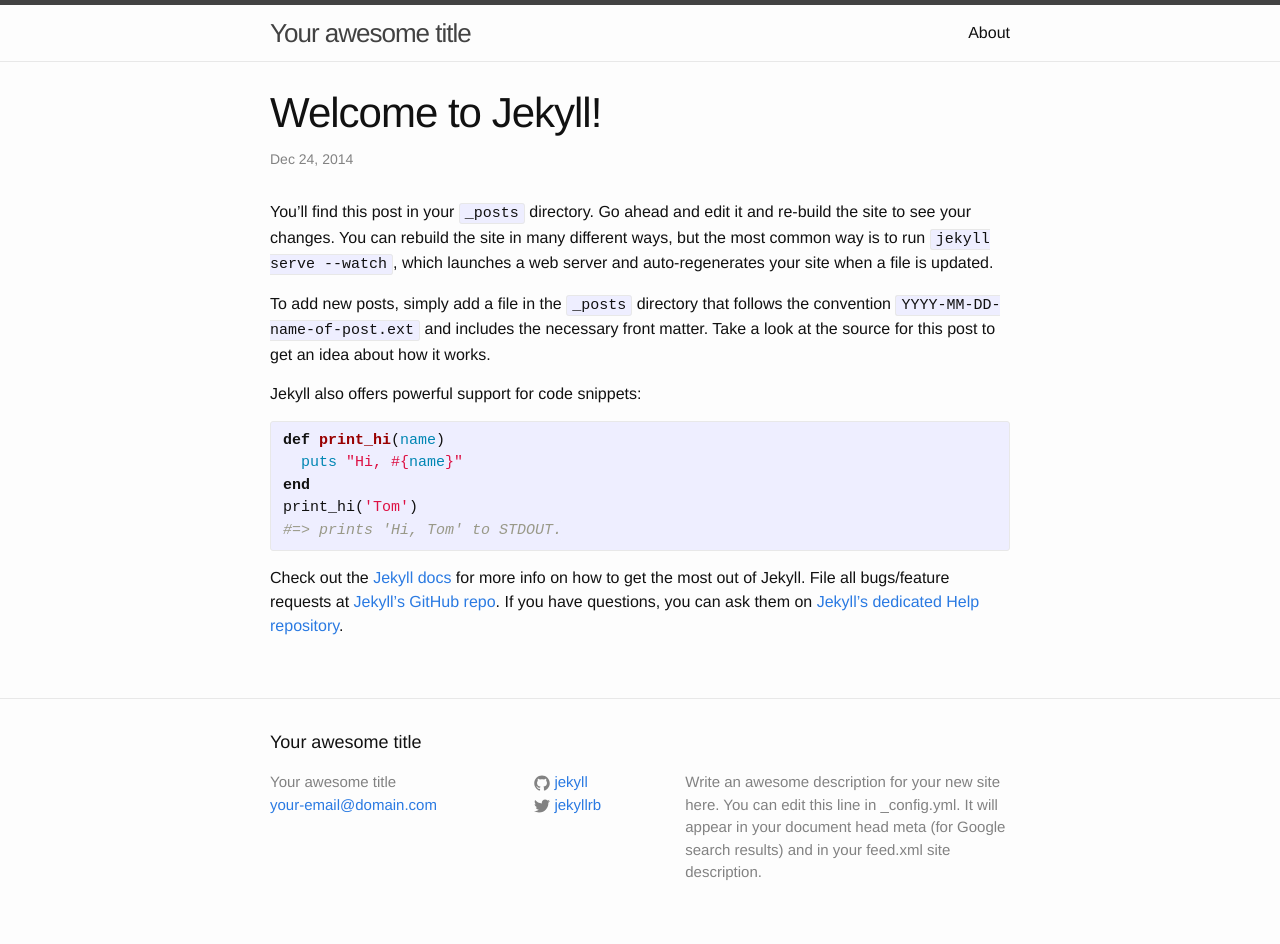
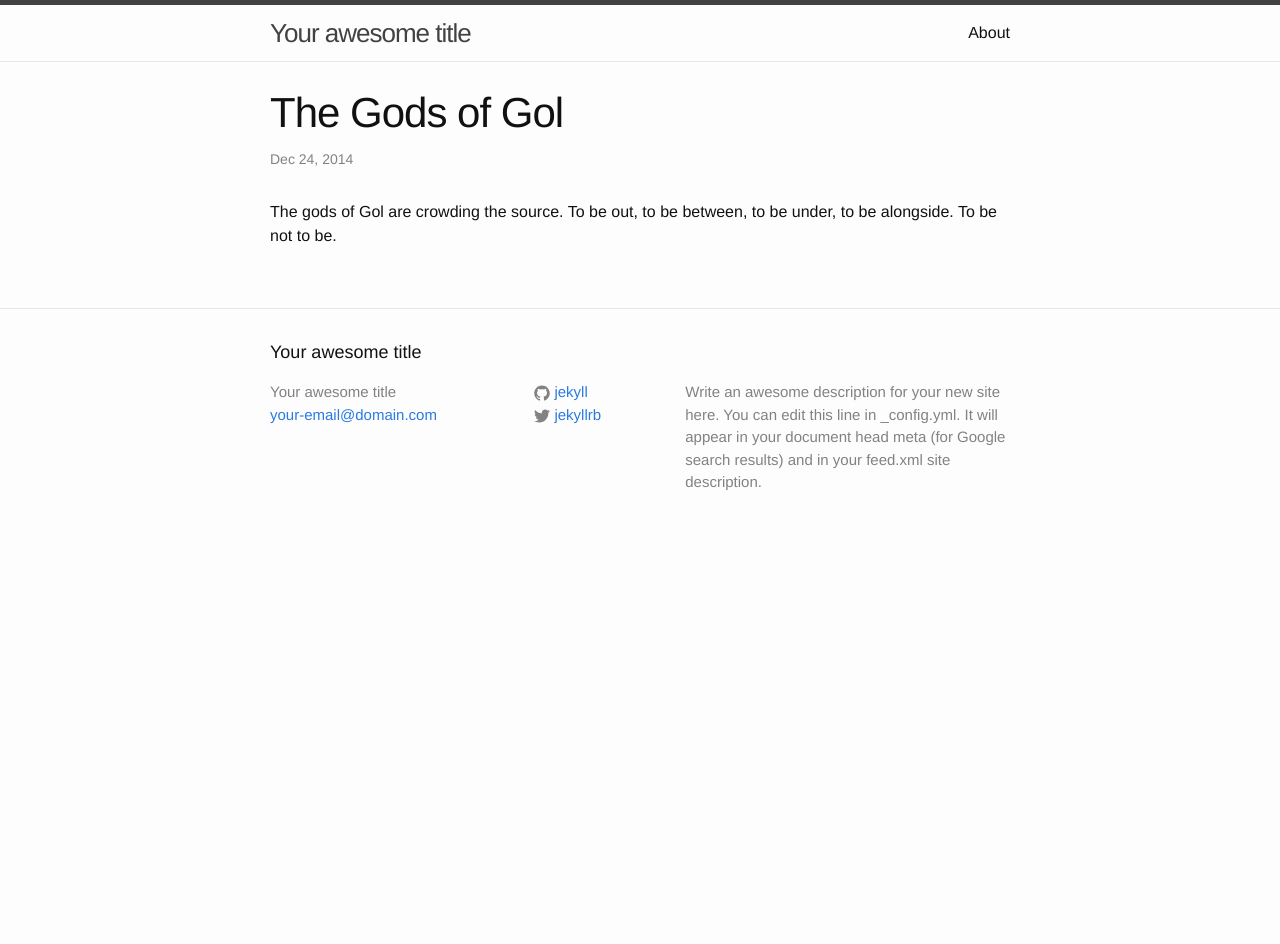
Before and after one commit to limbic/limbic.github.io, a Jekyll site: the page built from _posts/2014-12-24-pray-to-the-gods-of-gol.markdown, in a window 1280 px wide. Built offline with Jekyll 4.4.1, drawn with Linux system fonts in a browser that asks for light colours; after the commit the page ends 900 px from its top, so only the background shows below that.

Commit message:
Update to post

```diff
--- a/_posts/2014-12-24-pray-to-the-gods-of-gol.markdown
+++ b/_posts/2014-12-24-pray-to-the-gods-of-gol.markdown
@@ -1,25 +1,8 @@
 ---
 layout: post
-title:  "Welcome to Jekyll!"
-date:   2014-12-24 16:54:54
-categories: jekyll update
+title:  "The Gods of Gol"
+date:   2014-12-24 17:11:00
+categories: diary
 ---
-You’ll find this post in your `_posts` directory. Go ahead and edit it and re-build the site to see your changes. You can rebuild the site in many different ways, but the most common way is to run `jekyll serve --watch`, which launches a web server and auto-regenerates your site when a file is updated.
 
-To add new posts, simply add a file in the `_posts` directory that follows the convention `YYYY-MM-DD-name-of-post.ext` and includes the necessary front matter. Take a look at the source for this post to get an idea about how it works.
-
-Jekyll also offers powerful support for code snippets:
-
-{% highlight ruby %}
-def print_hi(name)
-  puts "Hi, #{name}"
-end
-print_hi('Tom')
-#=> prints 'Hi, Tom' to STDOUT.
-{% endhighlight %}
-
-Check out the [Jekyll docs][jekyll] for more info on how to get the most out of Jekyll. File all bugs/feature requests at [Jekyll’s GitHub repo][jekyll-gh]. If you have questions, you can ask them on [Jekyll’s dedicated Help repository][jekyll-help].
-
-[jekyll]:      http://jekyllrb.com
-[jekyll-gh]:   https://github.com/jekyll/jekyll
-[jekyll-help]: https://github.com/jekyll/jekyll-help
+The gods of Gol are crowding the source. To be out, to be between, to be under, to be alongside. To be not to be.
```
